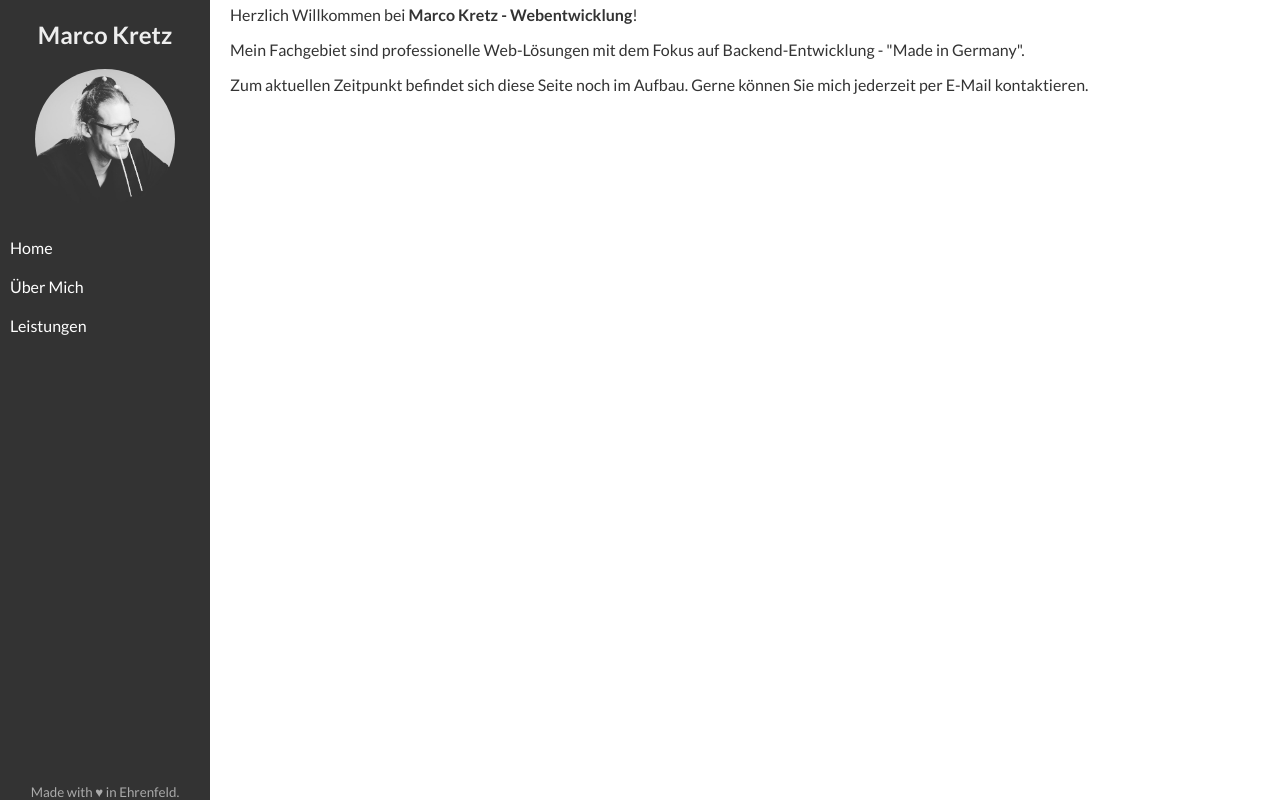
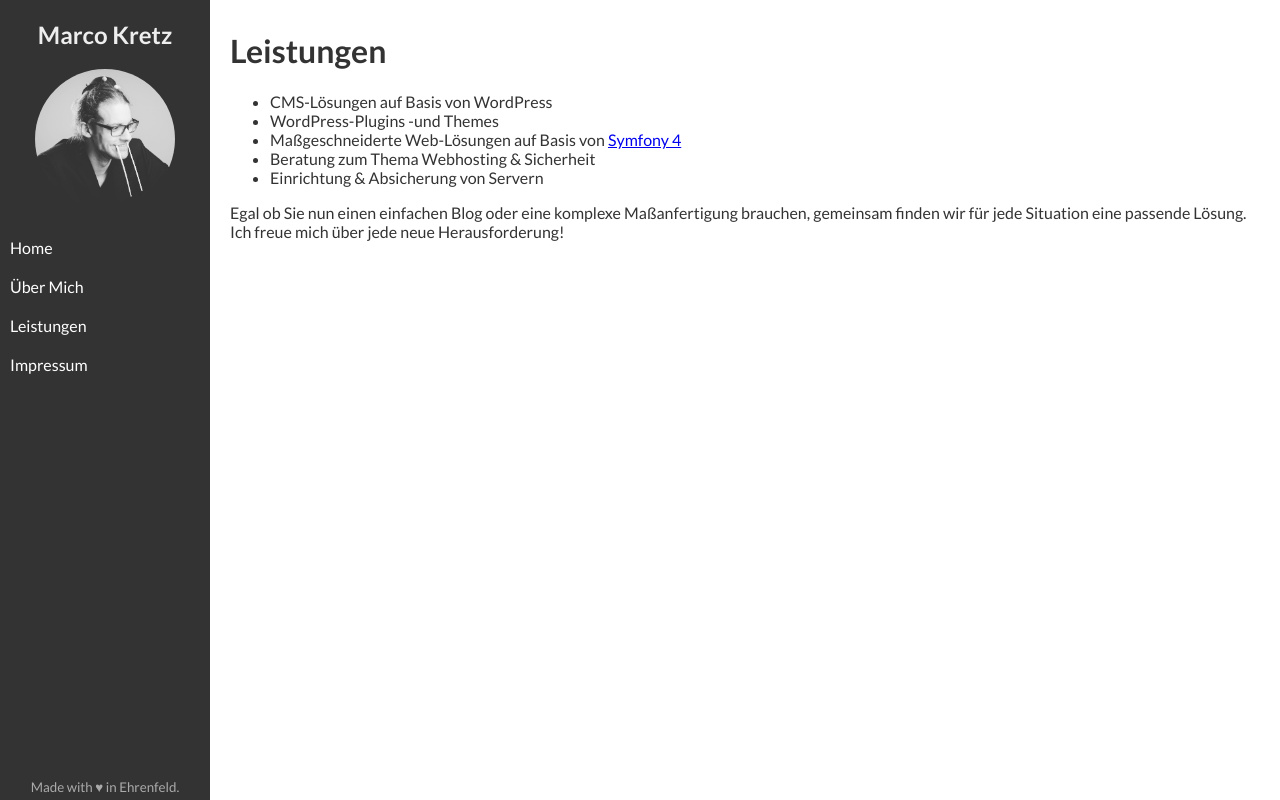
Before and after one commit to marco-kretz/marco-kretz.github.io, a Vue app: page /#/leistungen in a window 1280 px wide. Built offline with nearby package versions, Linux system fonts and the light colour scheme.

Commit message:
content!

```diff
--- a/src/App.vue
+++ b/src/App.vue
@@ -64,7 +64,7 @@ body {
 }
 
 .burger {
-  padding-top: 5px;
+  padding-top: 15px;
   padding-left: 20px;
 
   @media (min-width: 451px) {
@@ -87,7 +87,7 @@ body {
   order: 1;
   flex: 0 1 100%;
   min-height: 100vh;
-  padding: 5px 20px;
+  padding: 10px 20px;
   flex-direction: row;
   margin-left: 210px;
 
--- a/src/app.js
+++ b/src/app.js
@@ -1,10 +1,6 @@
 import Vue from "vue";
 import App from "./App.vue";
-import routes from "./routes";
-import VueRouter from "vue-router";
-
-Vue.use(VueRouter);
-const router = new VueRouter({ mode: "history", routes });
+import router from "./routes";
 
 new Vue({
   el: "#app",
--- a/src/components/Sidebar.vue
+++ b/src/components/Sidebar.vue
@@ -15,6 +15,9 @@
         </li>
         <li>
           <router-link to="/leistungen">Leistungen</router-link>
+        </li>
+        <li>
+          <router-link to="/impressum">Impressum</router-link>
         </li>
       </ul>
     </div>
@@ -35,7 +38,7 @@ export default {
 };
 </script>
 
-<style lang="scss">
+<style lang="scss" scoped>
 .sidebar {
   order: 0;
   flex: 0 1 220px;
@@ -51,6 +54,7 @@ export default {
   height: 100vh;
   overflow: hidden;
   width: 210px;
+  white-space: nowrap;
 
   .closebtn {
     position: absolute;
@@ -86,6 +90,7 @@ export default {
   align-self: end;
   text-align: center;
   width: 100%;
+  padding: 5px 0;
 
   small {
     color: #aaa;
--- /dev/null
+++ b/src/pages/About.vue
@@ -0,0 +1,13 @@
+<template>
+  <div>
+    <h1>Über Mich</h1>
+
+    <article>
+      <p>Wird noch befüllt!</p>
+    </article>
+  </div>
+</template>
+
+<script>
+export default {};
+</script>
--- a/src/pages/Homepage.vue
+++ b/src/pages/Homepage.vue
@@ -1,8 +1,15 @@
 <template>
-  <div>Herzlich Willkommen bei
-    <strong>Marco Kretz - Webentwicklung</strong>!
-    <p>Mein Fachgebiet sind professionelle Web-Lösungen mit dem Fokus auf Backend-Entwicklung - "Made in Germany".</p>
-    <p>Zum aktuellen Zeitpunkt befindet sich diese Seite noch im Aufbau. Gerne können Sie mich jederzeit per E-Mail kontaktieren.</p>
+  <div>
+    <h1>Webentwicklung - Made in Germany</h1>
+
+    <article>
+      <h3>Herzlich Willkommen!</h3>
+      <p>Mein Name ist Marco Kretz und meine Leidenschaft sind professionelle Lösungen rund um's Web.
+        <br>
+        <br>Die Seite befindet sich zur Zeit im Aufbau. Sie können mich aber jeder Zeit per E-Mail erreichen:
+        <strong>mk@marco-kretz.de</strong>
+      </p>
+    </article>
   </div>
 </template>
 
--- /dev/null
+++ b/src/pages/Impressum.vue
@@ -0,0 +1,29 @@
+<template>
+  <div>
+    <h1>Impressum & Datenschutz</h1>
+
+    <article>
+      <h3>Impressum</h3>
+      <p>Marco Kretz
+        <br>Lansstr. 9
+        <br>50825 Köln
+        <br>
+        <br>Telefon: 0178 - 887 95 78
+        <br>E-Mail: mk@marco-kretz.de
+        <br>
+        <br>
+        <!--Umsatzsteuer-Identifikationsnummer gem. § 27a UStG: DE 123456789-->
+        Inhaltlich Verantwortlicher gem. § 55 II RStV: Marco Kretz (Anschrift s.o.)
+      </p>
+    </article>
+
+    <article>
+      <h3>Datenschutz</h3>
+      <p>Es werden keinerlei personenbezogene Daten gesammelt oder Cookies eingesetzt.</p>
+    </article>
+  </div>
+</template>
+
+<script>
+export default {};
+</script>
--- /dev/null
+++ b/src/pages/Services.vue
@@ -0,0 +1,23 @@
+<template>
+  <div>
+    <h1>Leistungen</h1>
+
+    <article>
+      <p>
+        <ul>
+          <li>CMS-Lösungen auf Basis von WordPress</li>
+          <li>WordPress-Plugins -und Themes</li>
+          <li>Maßgeschneiderte Web-Lösungen auf Basis von <a href="https://symfony.com/" target="_blank">Symfony 4</a></li>
+          <li>Beratung zum Thema Webhosting & Sicherheit</li>
+          <li>Einrichtung & Absicherung von Servern</li>
+        </ul>
+        Egal ob Sie nun einen einfachen Blog oder eine komplexe Maßanfertigung brauchen, gemeinsam finden wir für
+        jede Situation eine passende Lösung. <br>Ich freue mich über jede neue Herausforderung!
+      </p>
+    </article>
+  </div>
+</template>
+
+<script>
+export default {};
+</script>
--- a/src/routes.js
+++ b/src/routes.js
@@ -1,10 +1,31 @@
+import Vue from "vue";
+import VueRouter from "vue-router";
 import Homepage from "./pages/Homepage.vue";
+import About from "./pages/About.vue";
+import Services from "./pages/Services.vue";
+import Impressum from "./pages/Impressum.vue";
 
 const routes = [
   {
     path: "/",
     component: Homepage
+  },
+  {
+    path: "/ueber-mich",
+    component: About
+  },
+  {
+    path: "/leistungen",
+    component: Services
+  },
+  {
+    path: "/impressum",
+    component: Impressum
   }
 ];
 
-export default routes;
+Vue.use(VueRouter);
+
+export default new VueRouter({
+  routes
+});
```
Also changed, not shown: 1 other file (tests, documents, lock files or other folders).
